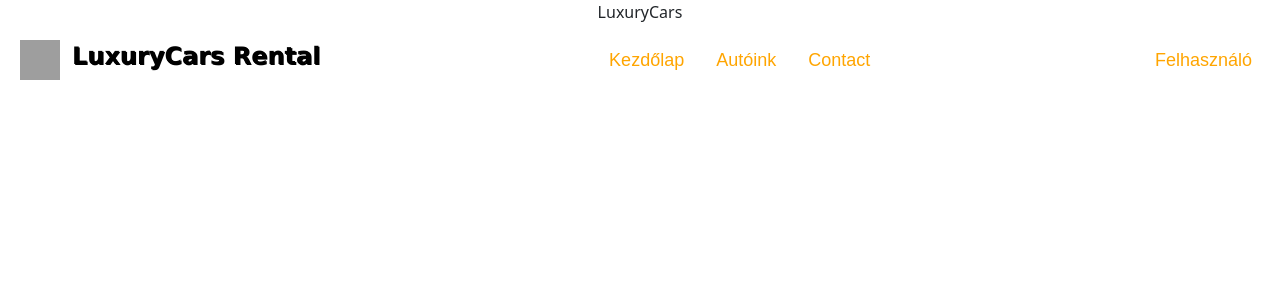
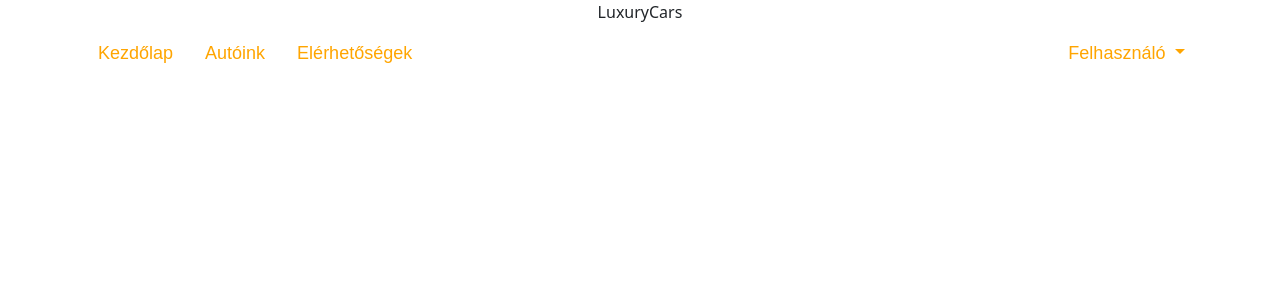
Before and after one commit to siposromeo/luxuryCars_frontend, a Vue app: page / in a window 1280 px wide. Shown: the top 300 px of the page. Built offline with nearby package versions, Linux system fonts and the light colour scheme; grey boxes are pictures that could not be loaded.

Commit message:
navbar ok

```diff
--- a/src/components/Header.vue
+++ b/src/components/Header.vue
@@ -5,7 +5,6 @@
         </div>
     </div>
 </template>
-
 <script>
 </script>
 
--- a/src/components/navbar.vue
+++ b/src/components/navbar.vue
@@ -1,32 +1,31 @@
 <template>
   <div class="navbar navbar-expand-lg ">
-      <div class="container-fluid">
-        <div>
-          <img src="../public/letter-c.png" class="m-2" id="kep">
-          <a class="navbar-brand p-1" id="focim">LuxuryCars Rental</a>
-        </div>
+    <div class="container">
       <div class="navbar-center">
         <ul class="nav">
           <li class="nav-item">
-              <!-- ROUTERLINK -->
             <RouterLink class="nav-link active" to="/" id="menupont">Kezdőlap</RouterLink>
           </li>
           <li class="nav-item">
-              <!-- ROUTERLINK -->
             <RouterLink class="nav-link active" id="menupont" to="/car">Autóink</RouterLink>
           </li>
           <li class="nav-item">
-              <!-- ROUTERLINK -->
-
-              <a class="nav-link" id="menupont" href="#">Contact</a>
+            <RouterLink class="nav-link active" id="menupont" to="/contact">Elérhetőségek</RouterLink>
           </li>
         </ul>
       </div>
-        <div class="navbar-right">
-          <li class="nav">
-            <!-- ROUTERLINK -->
-            <a class="nav-link" id="menupont" href="#">Felhasználó</a>
+      <div class="dropdown navbar-right">
+        <button class="btn dropdown-toggle" id="menupont" type="button" data-bs-toggle="dropdown">
+          Felhasználó
+        </button>
+        <ul class="dropdown-menu" id="menupont">
+          <li class="dropdown-item">
+            <RouterLink class="nav-link active" id="menupont" to="/login">Bejelentkezés</RouterLink>
           </li>
+          <li class="dropdown-item">
+            <RouterLink class="nav-link active" id="menupont" to="/registration">Regisztráció</RouterLink>
+          </li>
+        </ul>
       </div>
     </div>
   </div>
--- a/src/router/router.js
+++ b/src/router/router.js
@@ -3,6 +3,8 @@ import CarViewVue from '../views/CarView.vue';
 import ContactVue from '../views/Contact.vue';
 import ProfileVue from '../views/Profile.vue';
 import HomeView from '../views/HomeView.vue';
+import LoginVue from '@/views/Login.vue';
+import RegisterVue from '@/views/Register.vue';
 
 const router = createRouter({
     history: createWebHistory(import.meta.env.BASE_URL),
@@ -27,6 +29,16 @@ const router = createRouter({
             name: 'Profile',
             component: ProfileVue
         },
+        {
+            path: '/login',
+            name: 'Login',
+            component: LoginVue
+        },
+        {
+            path: '/registration',
+            name: 'Registration',
+            component: RegisterVue
+        }
     ],
 });
 export default router;
```
Lines whose indentation alone changed are shown as unchanged.
